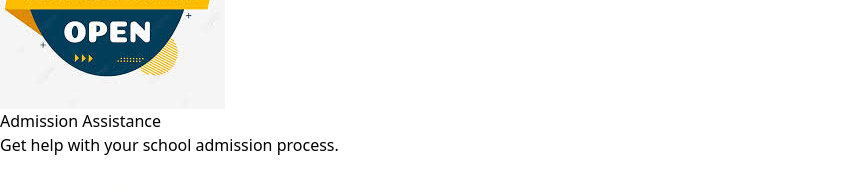
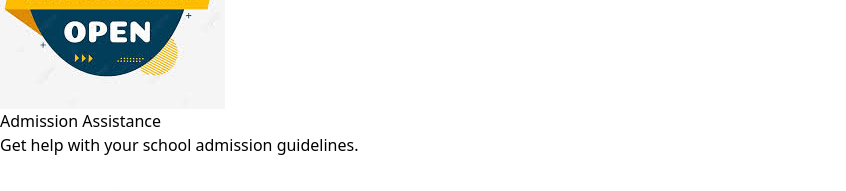
Before and after one commit to danielochuba/gsplug-frontend, a React (Vite) app: page / in a window 1280 px wide. Shown: the part 4340-4531 px from the top of the page, without its empty margins (0-846 px from the left). Built offline with nearby package versions, Linux system fonts and the light colour scheme.

Commit message:
fix typo error

```diff
--- a/src/components/Homepage.jsx
+++ b/src/components/Homepage.jsx
@@ -186,7 +186,7 @@ const Homepage = () => {
                         <div className="bg-white p-6 rounded-lg shadow-md justify-center text-center">
                             <img src={ADMISSION} alt="Admission" className='m-auto' />
                             <h3 className="text-xl font-bold mb-2">Admission Assistance</h3>
-                            <p>Get help with your school admission process.</p>
+                            <p>Get help with your school admission guidelines.</p>
                         </div>
                         <div className="bg-white p-6 rounded-lg shadow-md justify-center text-center">
                             <img src={PAST} alt="Past questions" className='m-auto' />
```
